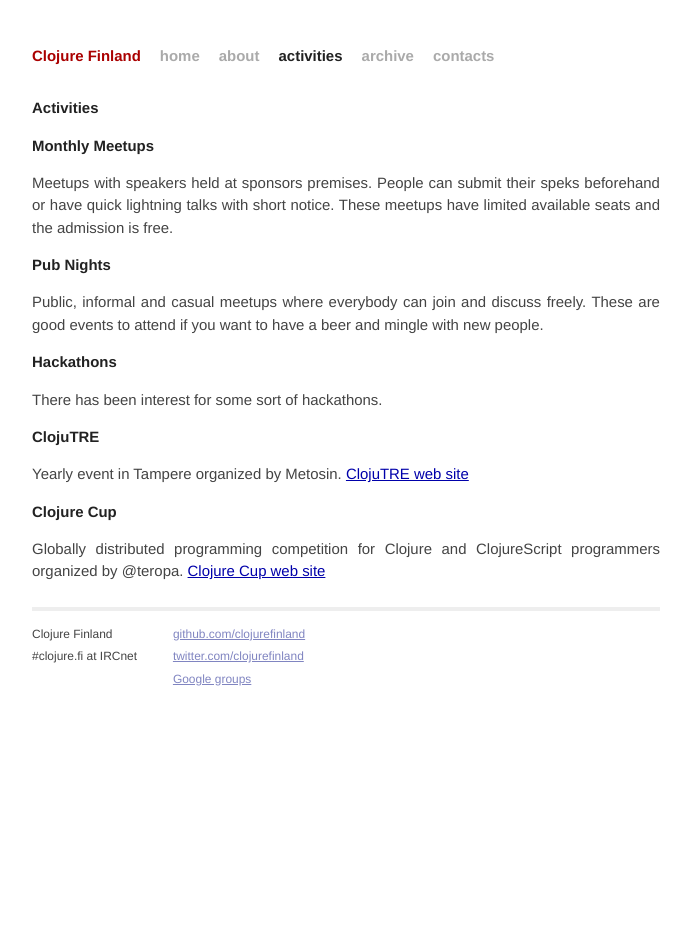
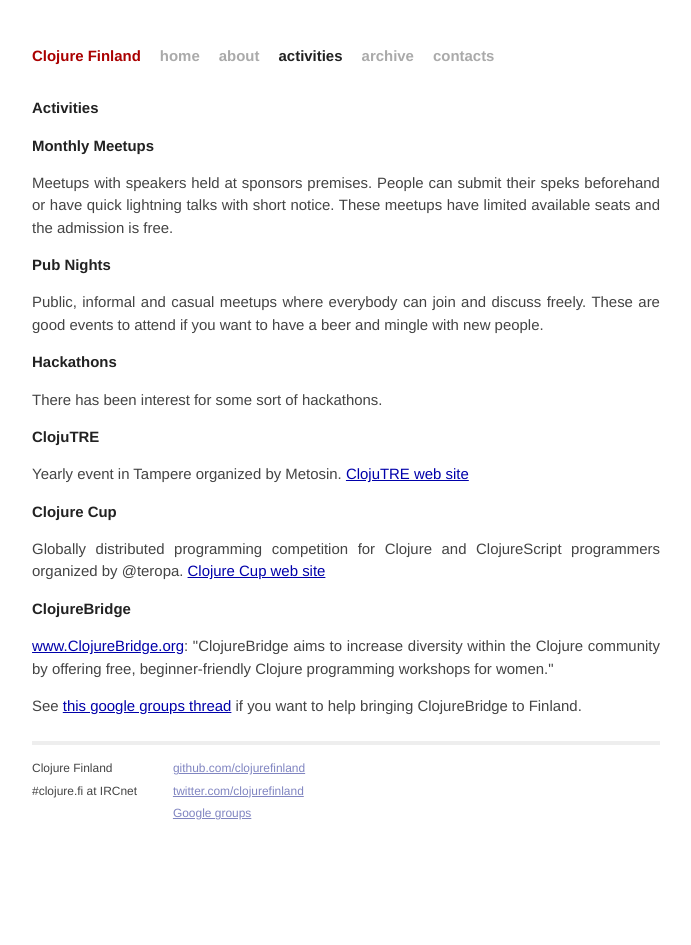
Before and after one commit to ClojureFinland/ClojureFinland.github.io, a Jekyll site: the page built from activities/index.html, in a window 1280 px wide. Shown: the whole page, without its empty margins (294-985 px from the left). Built offline with Jekyll 4.4.1, drawn with Linux system fonts in a browser that asks for light colours; Markdown is read by kramdown in place of the engine named in the settings.

Commit message:
Add clojurebridge to activities list

```diff
--- a/activities/index.html
+++ b/activities/index.html
@@ -31,4 +31,10 @@
 
   <p>Globally distributed programming competition for Clojure and ClojureScript programmers organized by @teropa. <a href="http://clojurecup.com">Clojure Cup web site</a></p>
 
+  <h2>ClojureBridge</h2>
+
+  <p><a href="http://www.clojurebridge.org">www.ClojureBridge.org</a>: "ClojureBridge aims to increase diversity within the Clojure community by offering free, beginner-friendly Clojure programming workshops for women."</p>
+
+  <p>See <a href="https://groups.google.com/forum/#!topic/clojure-finland/mTcdZ5Ya9tw">this google groups thread</a> if you want to help bringing ClojureBridge to Finland.</p>
+
 </div>
```
